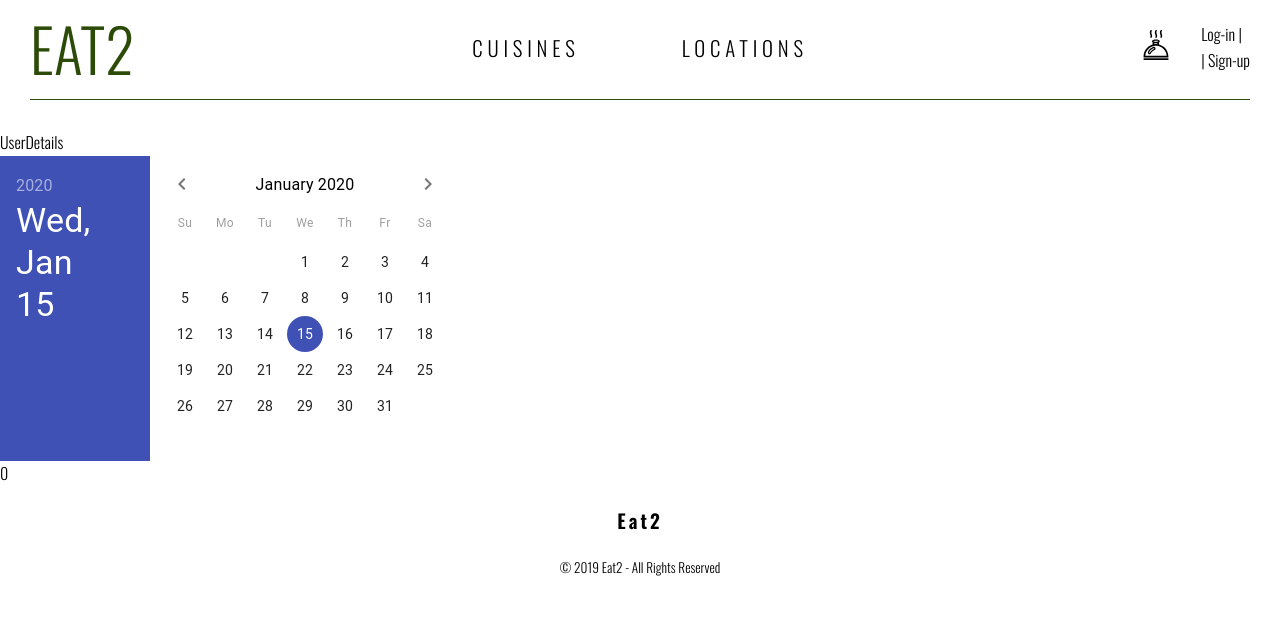
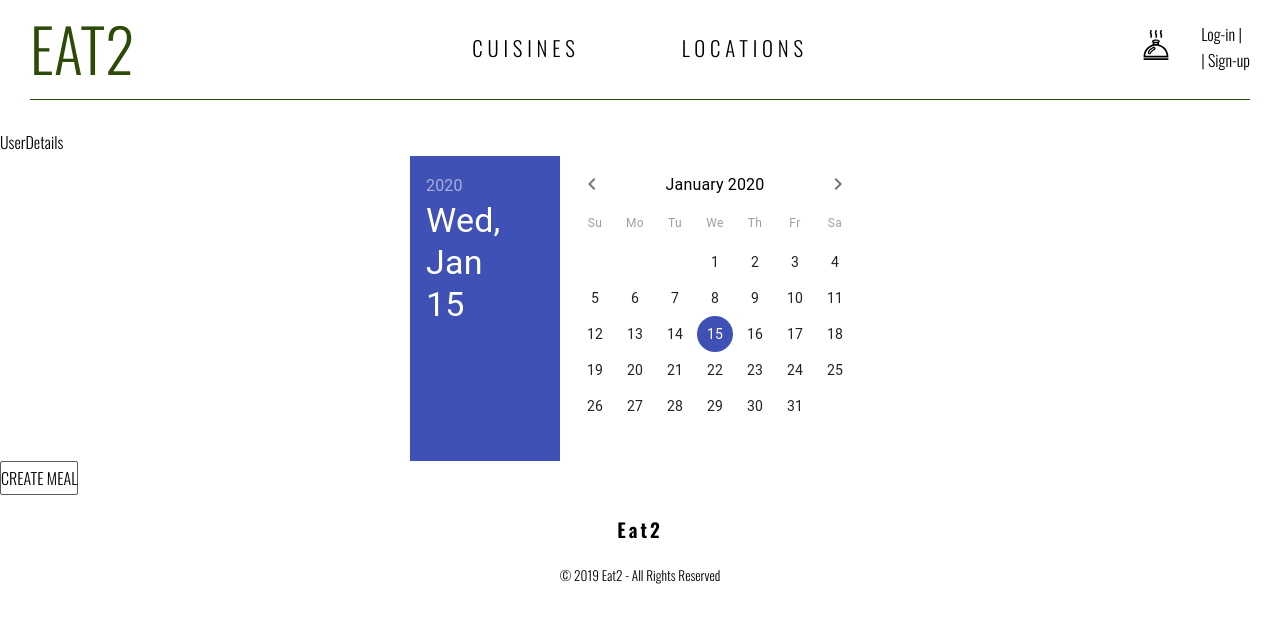
Before and after one commit to Yanir1205/Umami, a React (Create React App) app in the folder frontend/: page /user/5678 in a window 1280 px wide. Shown: the top 622 px of the page. Built offline with nearby package versions, Linux system fonts and the light colour scheme; no server answers.

Commit message:
14:40 yanir

```diff
--- /dev/null
+++ b/frontend/src/assets/styles/components/_user-details.scss
@@ -0,0 +1,4 @@
+.MuiPickersBasePicker-container {
+    display: flex;
+    justify-content: center;
+  }
--- a/frontend/src/assets/styles/global.scss
+++ b/frontend/src/assets/styles/global.scss
@@ -24,6 +24,7 @@
 @import "components/review-item.scss";
 @import "components/review-form.scss";
 @import "components/attendies.scss";
+@import "components/user-details.scss";
 
 
 
--- a/frontend/src/pages/MealApp.js
+++ b/frontend/src/pages/MealApp.js
@@ -16,7 +16,10 @@ export class MealApp extends Component {
   }
 
   render() {
-    return <div className='container'>{this.props.meals.length && <MealList meals={this.props.meals} getAvgRate={this.getAvgRate}></MealList>}</div>;
+    return <div className='container'>
+      {!this.props.meals.length && <div>LOADING...</div>}
+      {this.props.meals.length && <MealList meals={this.props.meals} getAvgRate={this.getAvgRate}></MealList>}
+    </div>;
   }
 }
 
--- a/frontend/src/pages/UserDetails.js
+++ b/frontend/src/pages/UserDetails.js
@@ -80,6 +80,11 @@ export class UserDetails extends Component {
     return { host, attended }
   }
 
+  onCreateMeal = () => {
+    debugger
+    this.props.history.push('/meal/edit');
+  }
+
   render() {
     const { host, attended } = this.mealsToShow();
     return <div>
@@ -87,7 +92,8 @@ export class UserDetails extends Component {
       <MuiPickersUtilsProvider utils={DateFnsUtils}>
         <Calander date={this.props.filter.at} onDateChange={this.onDateChange}></Calander>
       </MuiPickersUtilsProvider>
-      {this.props.meals.length && <UserMealList attended={attended} host={host}></UserMealList>}
+      <button className="create-new-meal btn" onClick={this.onCreateMeal}>CREATE MEAL</button>
+      {this.props.meals.length > 0 && <UserMealList attended={attended} host={host}></UserMealList>}
     </div>
   }
 }
```
Also changed, not shown: frontend/src/assets/styles/tmp.scss (+5 -6 lines), 1 other file (tests, documents, lock files or other folders).
